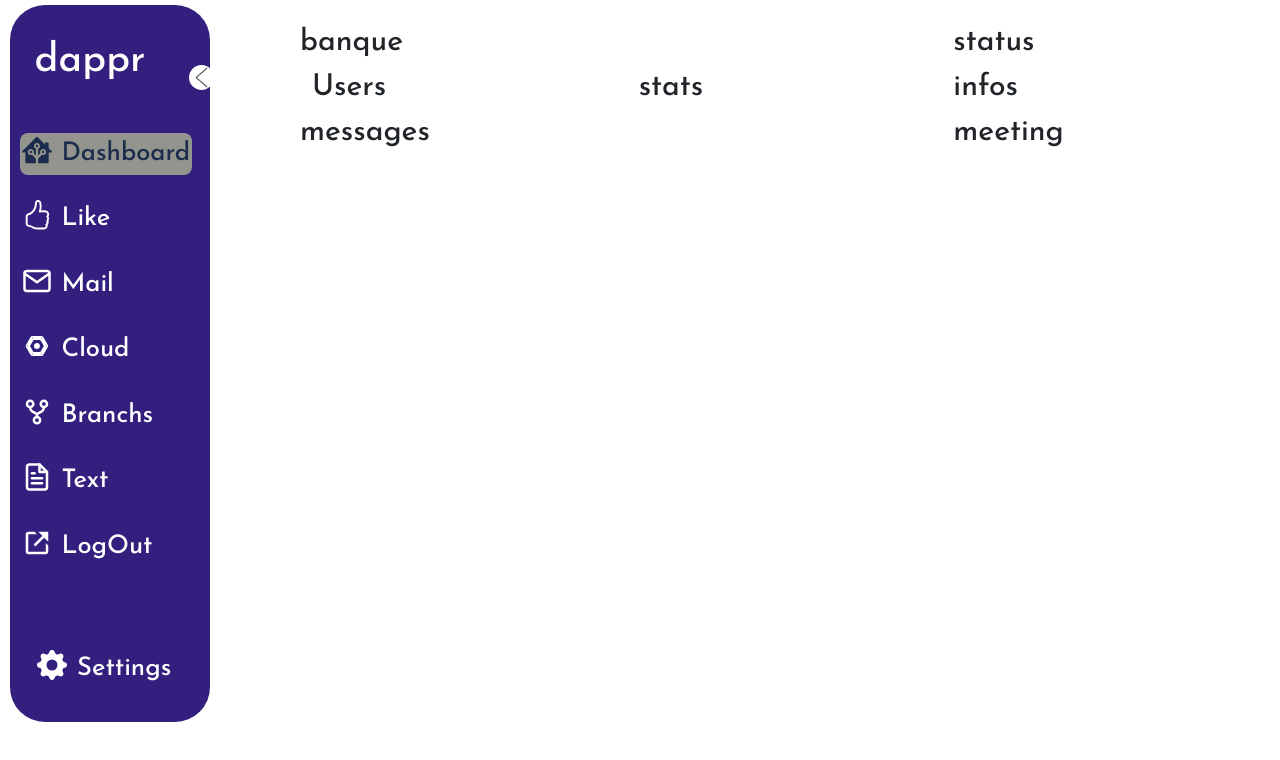
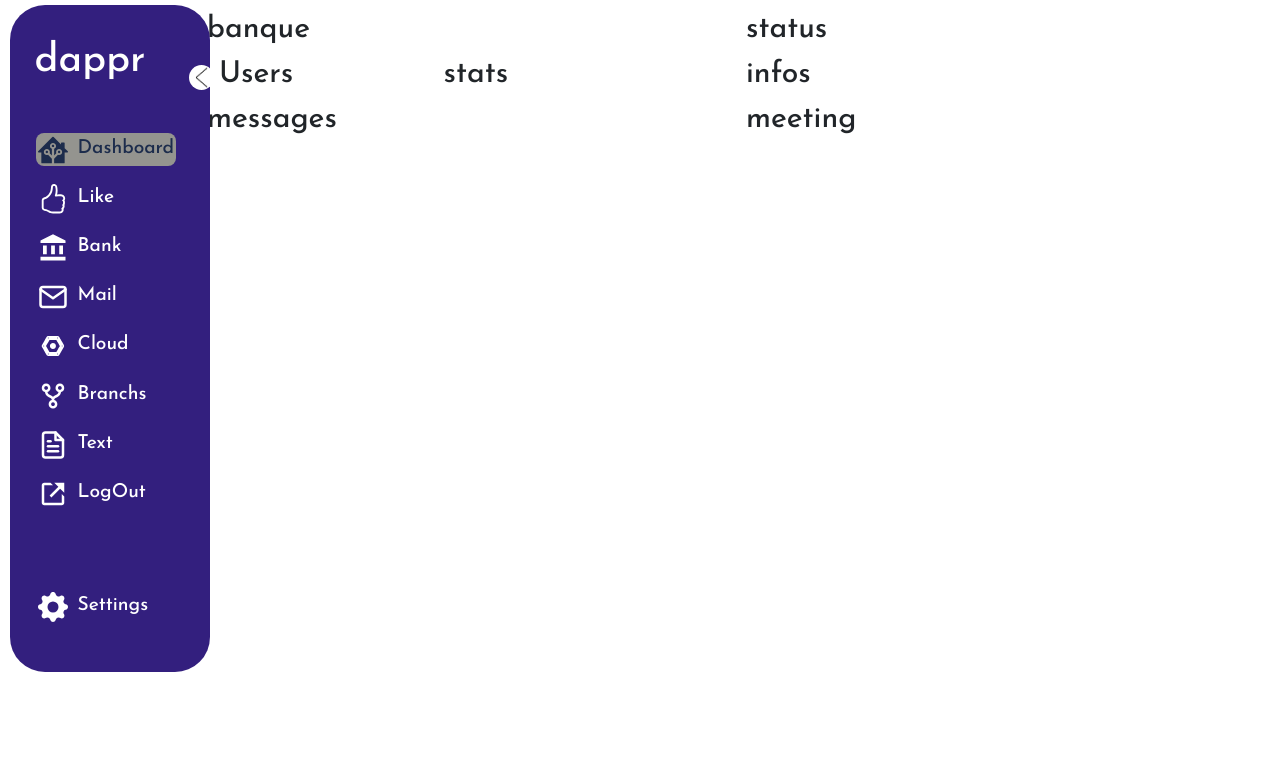
Before and after one commit to Raissadongmo/dashboard, a React (Create React App) app: page / in a window 1280 px wide. Shown: the top 760 px of the page. Built offline with nearby package versions, Linux system fonts and the light colour scheme.

Commit message:
suite ticket 8

```diff
--- a/src/components/Dashboard.js
+++ b/src/components/Dashboard.js
@@ -3,27 +3,25 @@ import { Container, Row, Col } from "react-bootstrap";
 
 const Dashboard = () => {
   return (
-    <Container className="dash">
-      <Row className="rows">
-        <Col className="cols" sm={8} xs={12}>
+    <Row className="dash">
+      <Col className="cols" md={6} sm={8} xs={12}>
         <Row className="rows"> banque</Row>
         <Row className="rows">
-            <Col className="cols" sm={6} xs={6}>
+          <Col className="cols" sm={5} xs={12}>
             Users
           </Col>
-            <Col className="cols" sm={6} xs={6}>
+          <Col className="cols" sm={7} xs={8}>
             stats
           </Col>
         </Row>
         <Row className="rows">messages</Row>
       </Col>
-        <Col className="cols" sm={4} xs={12}>
+      <Col className="cols" md={6} sm={12} xs={12}>
         <Row className="rows">status</Row>
         <Row className="rows">infos</Row>
         <Row className="rows">meeting</Row>
       </Col>
     </Row>
-    </Container>
   );
 };
 
--- a/src/components/Sidenavbar.js
+++ b/src/components/Sidenavbar.js
@@ -1,6 +1,7 @@
 import React from "react";
 import { useState } from "react";
 import { AiOutlineLeft } from "react-icons/ai";
+import { MdAccountBalance } from "react-icons/md";
 import { SiHomeassistant } from "react-icons/si";
 import { BsHandThumbsUp } from "react-icons/bs";
 import { FiMail } from "react-icons/fi";
@@ -49,8 +50,8 @@ const Sidenavbar = () => {
               className={currentLink === 3 ? "active" : ""}
             >
               <a href="#">
-                <FiMail />
-                {isOpen && <span> Mail</span>}
+                <MdAccountBalance />
+                {isOpen && <span> Bank</span>}
               </a>
             </li>
             <li
@@ -58,8 +59,8 @@ const Sidenavbar = () => {
               className={currentLink === 4 ? "active" : ""}
             >
               <a href="#">
-                <DiGoogleCloudPlatform />
-                {isOpen && <span> Cloud</span>}
+                <FiMail />
+                {isOpen && <span> Mail</span>}
               </a>
             </li>
             <li
@@ -67,8 +68,8 @@ const Sidenavbar = () => {
               className={currentLink === 5 ? "active" : ""}
             >
               <a href="#">
-                <BiGitRepoForked />
-                {isOpen && <span> Branchs</span>}
+                <DiGoogleCloudPlatform />
+                {isOpen && <span> Cloud</span>}
               </a>
             </li>
             <li
@@ -76,13 +77,22 @@ const Sidenavbar = () => {
               className={currentLink === 6 ? "active" : ""}
             >
               <a href="#">
+                <BiGitRepoForked />
+                {isOpen && <span> Branchs</span>}
+              </a>
+            </li>
+            <li
+              onClick={() => setCurrentLink(7)}
+              className={currentLink === 7 ? "active" : ""}
+            >
+              <a href="#">
                 <FiFileText />
                 {isOpen && <span> Text</span>}
               </a>
             </li>
             <li
-              onClick={() => setCurrentLink(7)}
-              className={currentLink === 7 ? "active" : ""}
+              onClick={() => setCurrentLink(8)}
+              className={currentLink === 8 ? "active" : ""}
             >
               <a href="#">
                 <BiLinkExternal />
@@ -92,18 +102,18 @@ const Sidenavbar = () => {
           </ul>
         </div>
         <div className="foot">
-          <lu>
+          <ul>
             <li>
               <a
                 href="#"
-                onClick={() => setCurrentLink(8)}
-                className={currentLink === 8 ? "active" : ""}
+                onClick={() => setCurrentLink(9)}
+                className={currentLink === 9 ? "active" : ""}
               >
                 <BsGearFill />
                 {isOpen && <span> Settings</span>}
               </a>
             </li>
-          </lu>
+          </ul>
         </div>
       </div>
     </div>
--- a/src/pages/Home.js
+++ b/src/pages/Home.js
@@ -1,10 +1,11 @@
 import React from "react";
 import Sidenavbar from "../components/Sidenavbar";
 import Dashboard from "../components/Dashboard";
+import { Container, Row, Col } from "react-bootstrap";
 
 const Home = () => {
   return (
-    <div className="home d-flex">
+    <div className="home">
       <Sidenavbar />
       <Dashboard />
     </div>
--- a/src/styles/components/dashboard.scss
+++ b/src/styles/components/dashboard.scss
@@ -1,5 +1,14 @@
 .dash{
-    margin-left: 300px;
-    margin-top: 20px;
+   // position: relative;
+    flex: 6;
+    margin-left: 200px;
+    padding: 7px;
+    height: screen;
 
 }
+.rows{
+    //border: solid;
+}
+.cols{
+    //border: solid;
+}
--- a/src/styles/components/home.scss
+++ b/src/styles/components/home.scss
@@ -1,4 +1,5 @@
 .home{
     display: flex;
-    justify-content: space-between;
+    //justify-content: space-between;
+
 }
--- a/src/styles/components/sidenavbar.scss
+++ b/src/styles/components/sidenavbar.scss
@@ -10,6 +10,7 @@
     justify-content:space-between;
     align-content: center;
     padding: 2rem 2rem;
+    margin-bottom: 40px;
     border-radius: 35px;
 }
 .sidebar1{
@@ -26,6 +27,7 @@
 display: flexbox;
 flex-direction: column;
 margin-right: 40px;
+
 gap: 0.3rem;
 
 }
@@ -40,10 +42,11 @@ h1{
     align-items: center;
     gap: 2rem;
     padding-bottom:2.5rem;
+
  }
 
  span{
-    font-size: 1.6rem;
+    font-size: 1.2rem;
     color: var(--ligth);
     font-family: "imported",sans-serif;
 }
@@ -55,7 +58,7 @@ ul{
     list-style-type: none;
     display: flex;
     flex-direction: column;
-    gap: 1.5rem;
+    gap: 1rem;
 }
 li{
     display: flex;
@@ -89,11 +92,12 @@ a{
 
 .foot{
     justify-content: center;
-    display: flex;
+    //display: flex;
     align-items: center;
-    padding-left: 1.8rem;
+    //padding-left: 1.8rem;
     padding-top:4rem;
-    gap: 2rem;
+   // height: 10px;
+    //gap: 2rem;
 }
 
 .line{
--- a/src/styles/index.scss
+++ b/src/styles/index.scss
@@ -1,5 +1,5 @@
 @import "./setting";
 @import"./couleurs";
+@import"./components/home";
+@import"./components/sidenavbar";
 @import"./components/dashboard";
-@import"./components/sidenavbar";
-@import"./components/home";
```
Also changed, not shown: src/components/Bank.js (added), src/styles/components/bank.scss (added). Lines whose indentation alone changed are shown as unchanged.
